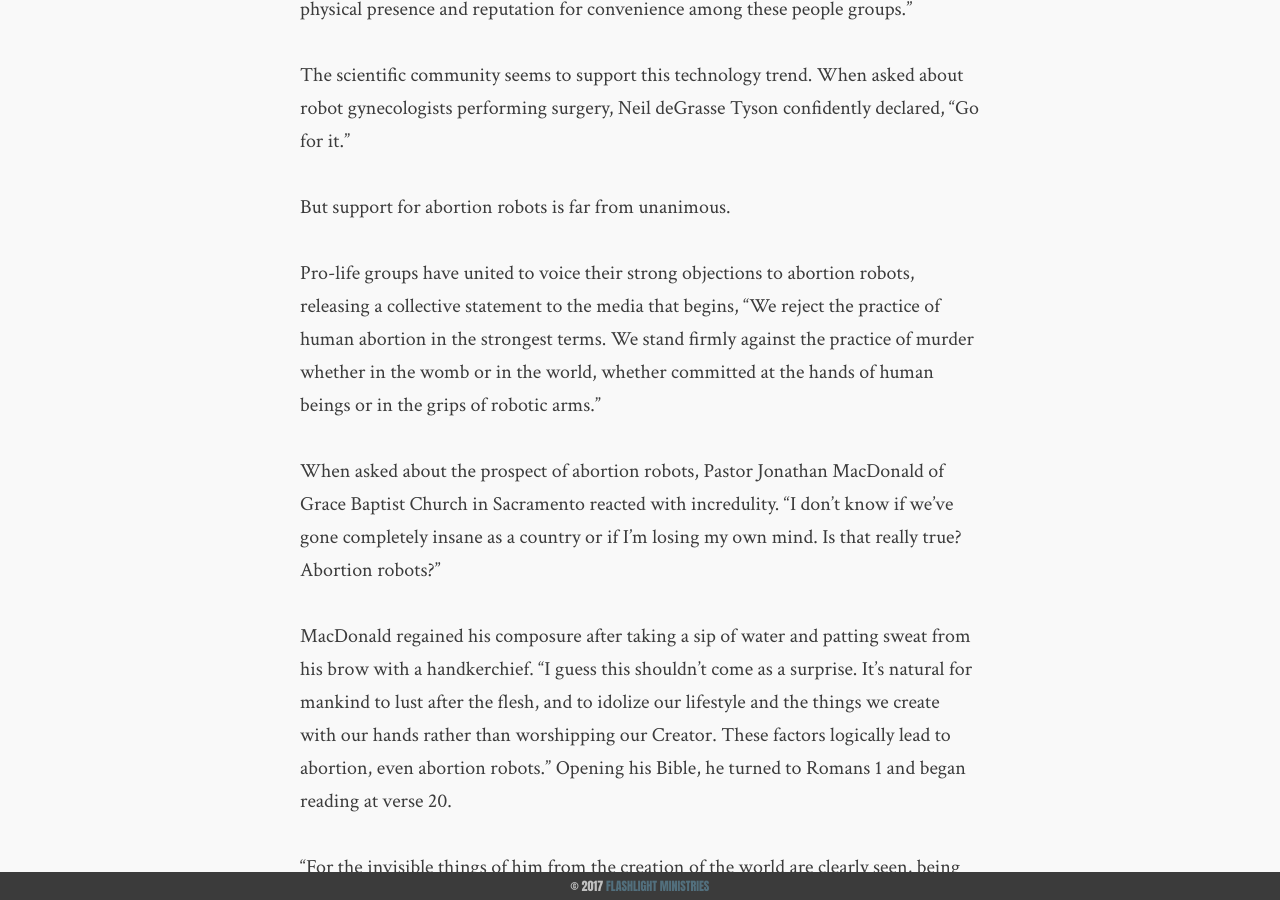
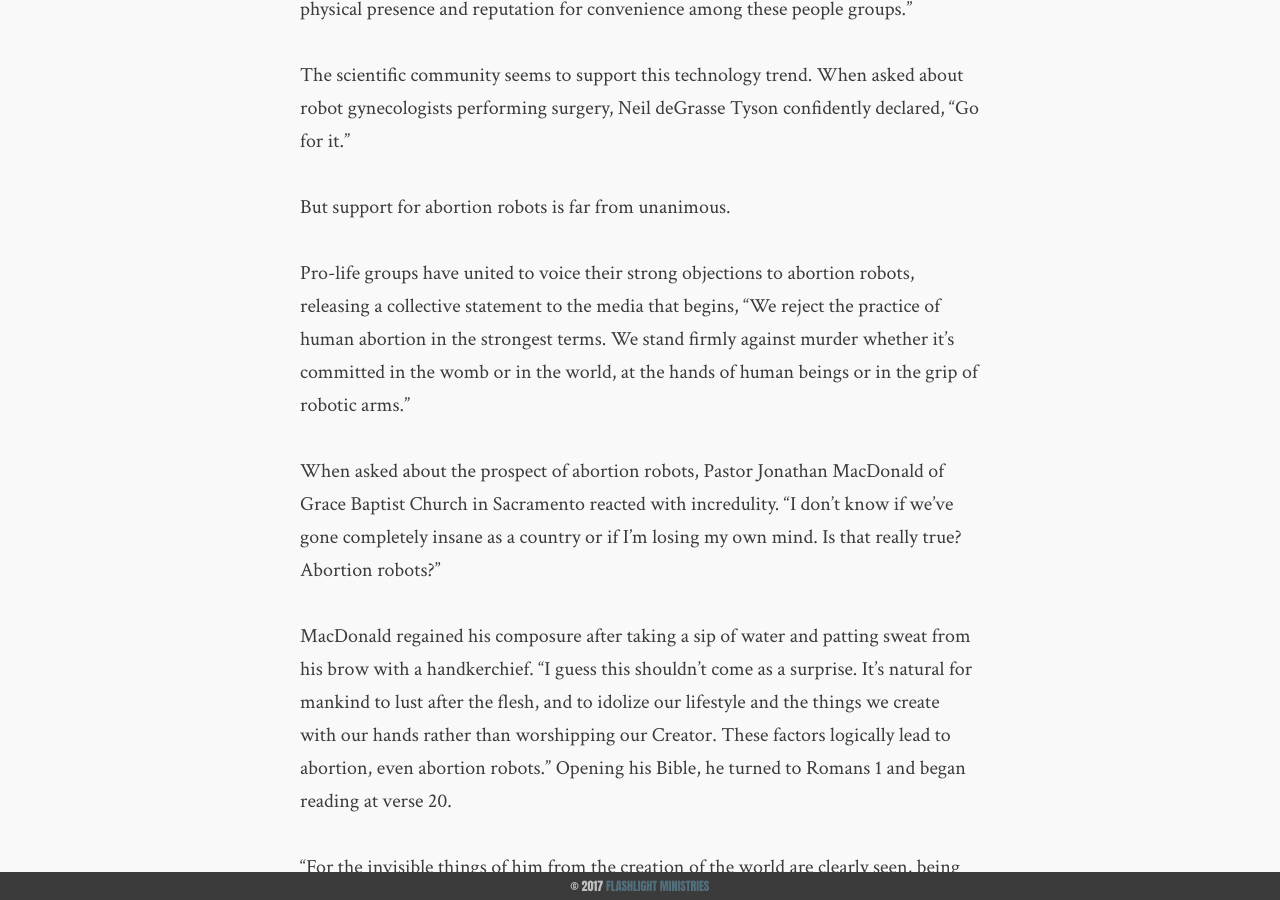
Before and after one commit to flashlightministries/oilforlight, a Jekyll site: the page built from _posts/2017-10-10-abortion-robots.md, in a window 1280 px wide and 900 px high, scrolled down 1589 px. Built offline with Jekyll 4.4.1, drawn with Linux system fonts in a browser that asks for light colours; comment, search, counter and statistics services are not loaded.

Commit message:
Update 2017-10-10-abortion-robots.md

```diff
--- a/_posts/2017-10-10-abortion-robots.md
+++ b/_posts/2017-10-10-abortion-robots.md
@@ -24,7 +24,7 @@
 
 But support for abortion robots is far from unanimous.
 
-Pro-life groups have united to voice their strong objections to abortion robots, releasing a collective statement to the media that begins, "We reject the practice of human abortion in the strongest terms.  We stand firmly against the practice of murder whether in the womb or in the world, whether committed at the hands of human beings or in the grips of robotic arms."
+Pro-life groups have united to voice their strong objections to abortion robots, releasing a collective statement to the media that begins, "We reject the practice of human abortion in the strongest terms.  We stand firmly against murder whether it's committed in the womb or in the world, at the hands of human beings or in the grip of robotic arms."
 
 When asked about the prospect of abortion robots, Pastor Jonathan MacDonald of Grace Baptist Church in Sacramento reacted with incredulity.  "I don't know if we've gone completely insane as a country or if I'm losing my own mind.  Is that really true?  Abortion robots?"
 
```
